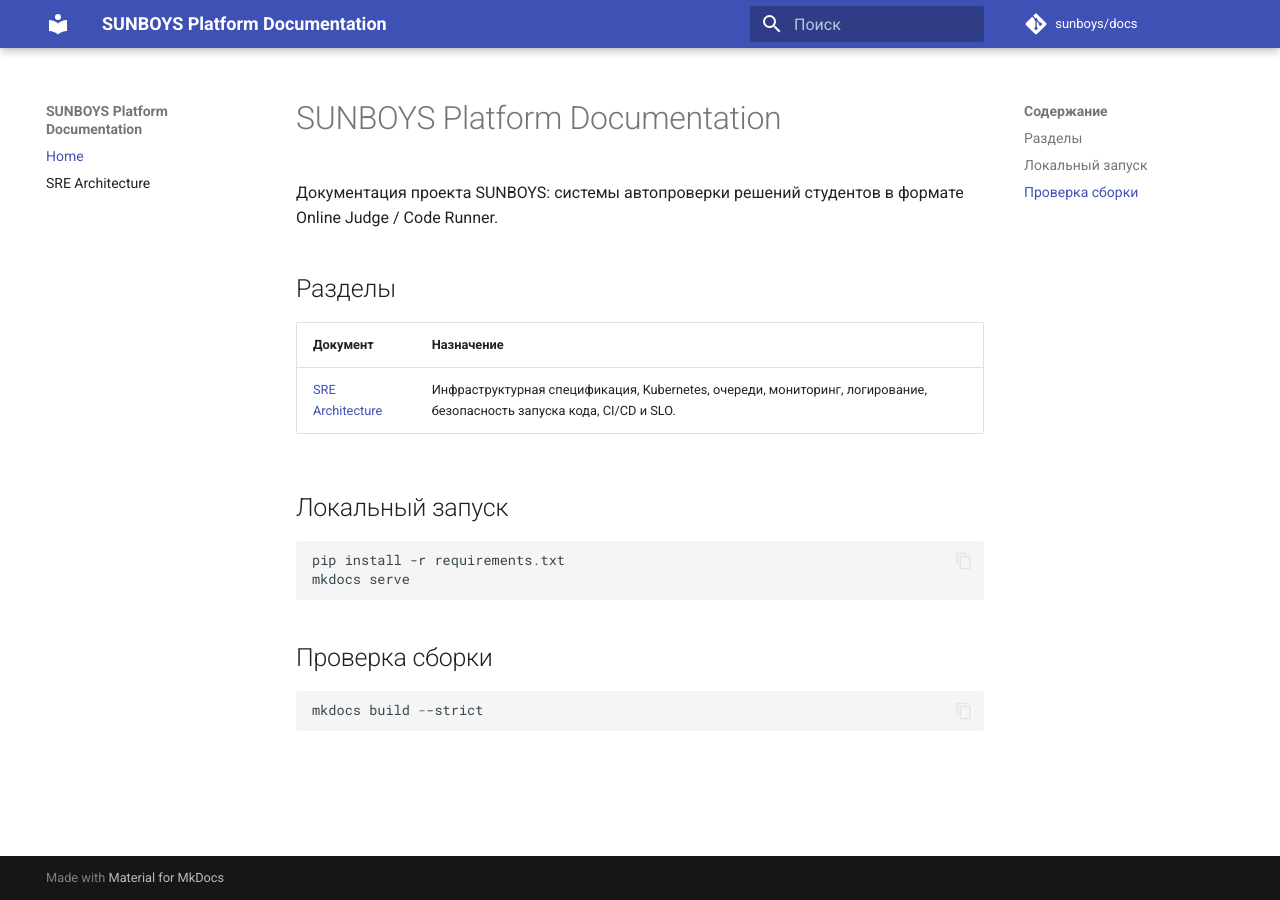
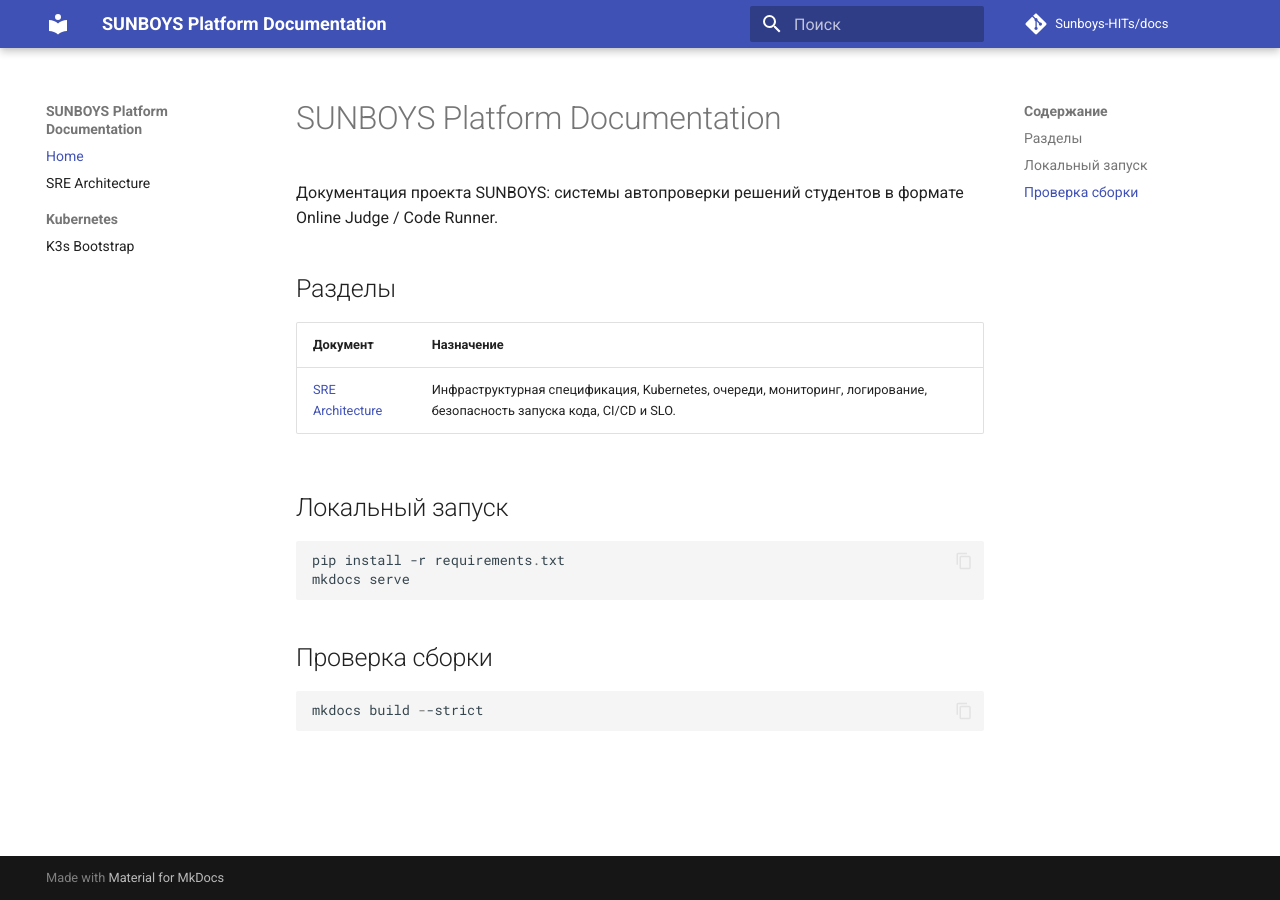
Before and after one commit to Sunboys-HITs/docs, an MkDocs documentation site: the page built from docs/index.md, in a window 1280 px wide. Built offline with MkDocs 1.6.1 and Material for MkDocs 9.7.7, drawn with Linux system fonts in a browser that asks for light colours; comment, search, counter and statistics services are not loaded.

Commit message:
Enhance GitHub Actions workflow for documentation deployment and update mkdocs configuration with correct repository details

```diff
--- a/mkdocs.yml
+++ b/mkdocs.yml
@@ -1,8 +1,8 @@
 site_name: SUNBOYS Platform Documentation
 site_description: Architecture and SRE documentation for the SUNBOYS autocheck platform
-site_url: https://sunboys.github.io/docs/
-repo_name: sunboys/docs
-repo_url: https://github.com/sunboys/docs
+site_url: https://sunboys-hits.github.io/docs/
+repo_name: Sunboys-HITs/docs
+repo_url: https://github.com/Sunboys-HITs/docs
 
 theme:
   name: material
@@ -42,6 +42,8 @@ markdown_extensions:
 nav:
   - Home: index.md
   - SRE Architecture: sre-architecture.md
+  - Kubernetes:
+      - K3s Bootstrap: kubernetes/k3s-bootstrap.md
 
 extra_javascript:
   - https://unpkg.com/mermaid@10.9.1/dist/mermaid.min.js
```
Also changed, not shown: 1 other file.
